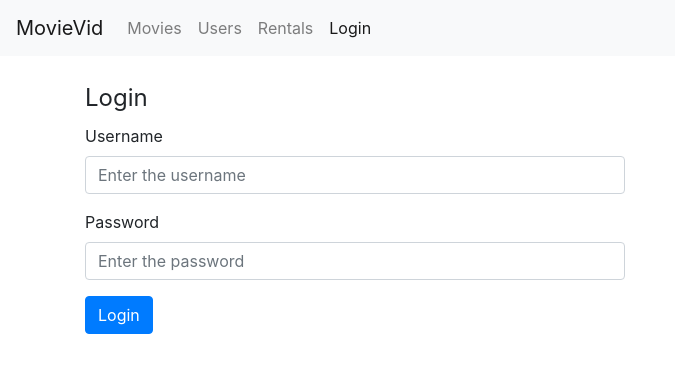
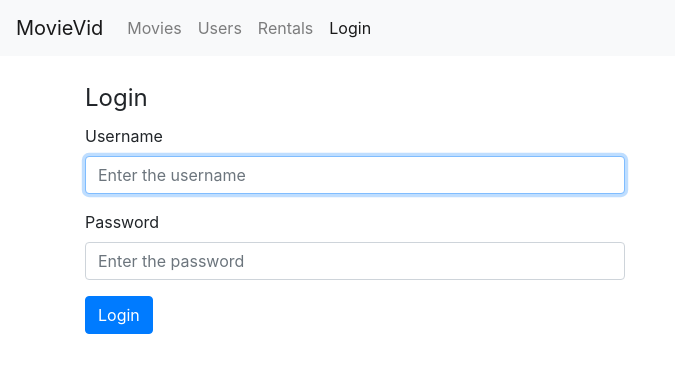
Before and after one commit to prateek951/Movie-Vid-App, a React (Create React App) app in the folder movievid/: page /login in a window 1280 px wide. Shown: the top 372 px of the page, without its empty margins (0-675 px from the left). Built offline with nearby package versions, Linux system fonts and the light colour scheme.

Commit message:
completely controlled login form

```diff
--- a/movievid/src/components/Login.js
+++ b/movievid/src/components/Login.js
@@ -1,25 +1,25 @@
 import React, { Component } from "react";
 
 export default class Login extends Component {
-  constructor(props) {
-    super(props);
-    this.state = {
+  state = {
+    account: {
       username: "",
       password: ""
-    };
-  }
+    }
+  };
+
   handleSubmit = e => {
     e.preventDefault();
     console.log("handleSubmit fired");
-    const { username, password:userpass } = this.state;
-    // console.log(`The user with username ${username} and the password ${userpass} is now logged in`);
-    //async call to server and handle login
-};
-  handleStringChange = e => {
-    this.setState({ [e.target.name]: e.target.value });
+  };
+
+  handleStringChange = ({currentTarget:input}) => {
+    const account = { ...this.state.account };
+    account[input.name] = input.value;
+    this.setState({ account: account });
   };
   render() {
-    const { username, password } = this.state;
+    const { username, password } = this.state.account;
     return (
       <div className="container">
         <form onSubmit={this.handleSubmit}>
@@ -29,6 +29,7 @@ export default class Login extends Component {
               <div className="form-group">
                 <label htmlFor="email">Username</label>
                 <input
+                  autoFocus
                   type="text"
                   className="form-control"
                   name="username"
```
